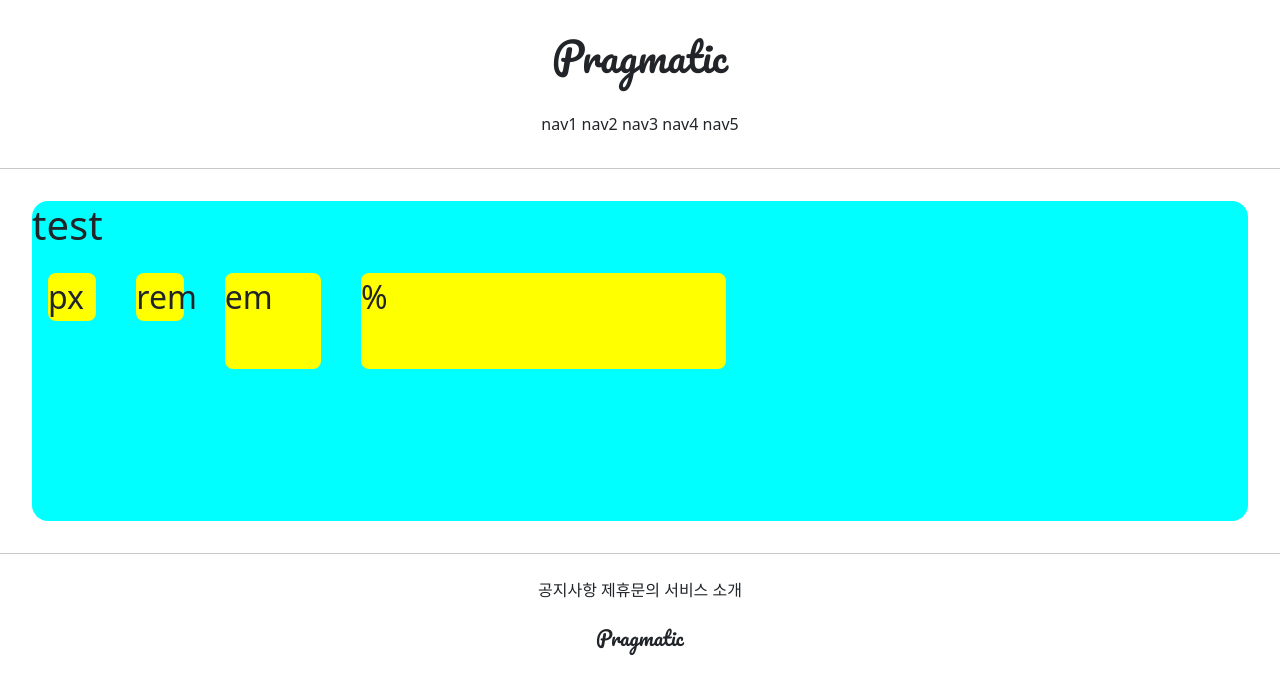
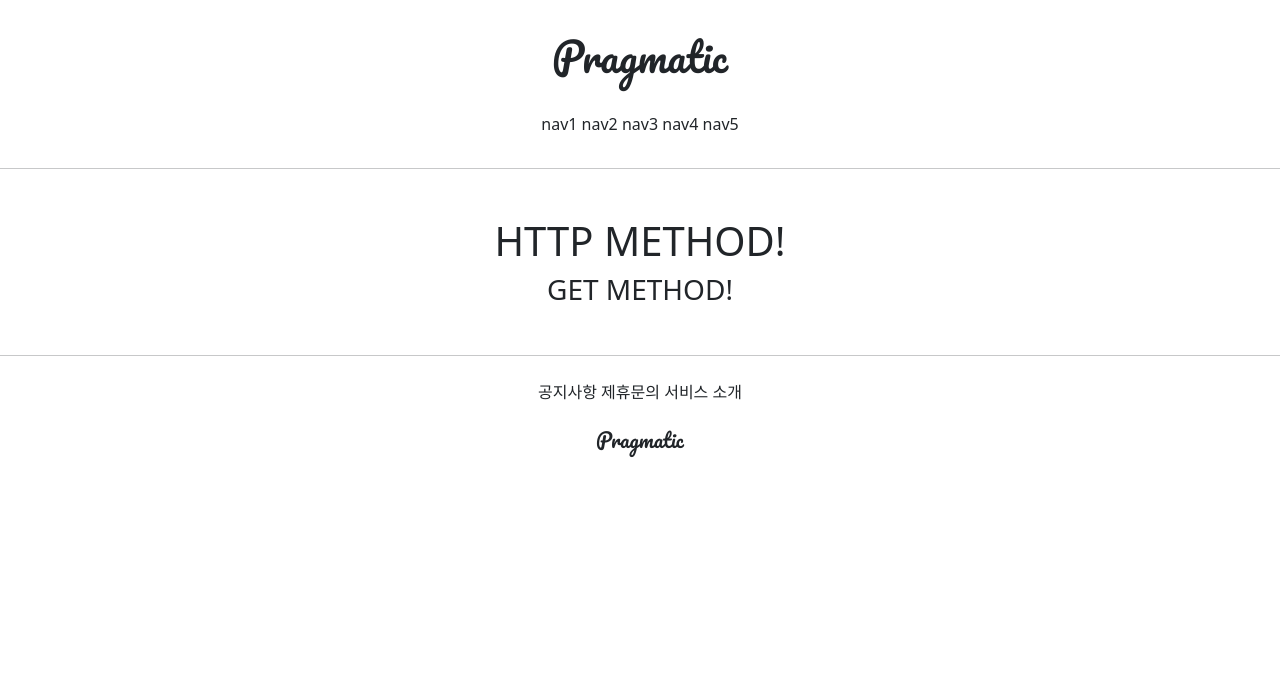
Before and after one commit to tae00909/gis_2, a Django app: page /account/hello_world/ in a window 1280 px wide. Shown: the top 694 px of the page. Run offline with Django 3.2, Linux system fonts and the light colour scheme; parts of the project's set-up code (start-up, migrations or seed data) failed here and were passed over.

Commit message:
7/9 3ban class commit 3

```diff
--- a/accountapp/templates/accountapp/hello_world.html
+++ b/accountapp/templates/accountapp/hello_world.html
@@ -2,26 +2,11 @@
 
 {% block content %}
 
-    <style>
-        .testing {
-            background-color: yellow;
-            margin: 1rem;
-            width: 48px;
-            height: 48px;
-            border-radius: .5rem;
-            display: inline-block;
-        }
-    </style>
 
-    <div style="height: 20rem; background-color: aqua; margin: 2rem; border-radius: 1rem; overflow: hidden;
-    font-size: 2rem; ">
-        <h1>test</h1>
+    <div style="margin: 3rem; text-align: center">
+        <h1>HTTP METHOD!</h1>
 
-        <div class="testing" style="width: 48px; height: 48px;">px</div>
-        <div class="testing" style="width: 3rem; height: 3rem;">rem</div>
-        <div class="testing" style="width: 3em; height: 3em;">em</div>
-        <div class="testing" style="width: 30%; height: 30%;">%</div>
-
+    <h3>{{ text }}</h3>
     </div>
 
 {% endblock %}
--- a/accountapp/views.py
+++ b/accountapp/views.py
@@ -4,4 +4,9 @@ from django.shortcuts import render
 # Create your views here.
 
 def hello_world(request):
-    return render(request, 'accountapp/hello_world.html')
+    if request.method == "POST":
+        return render(request, 'accountapp/hello_world.html',
+                      context={'text':'POST METHOD!'})
+    else:
+        return render(request, 'accountapp/hello_world.html',
+                      context={'text':'GET METHOD!'})
```
